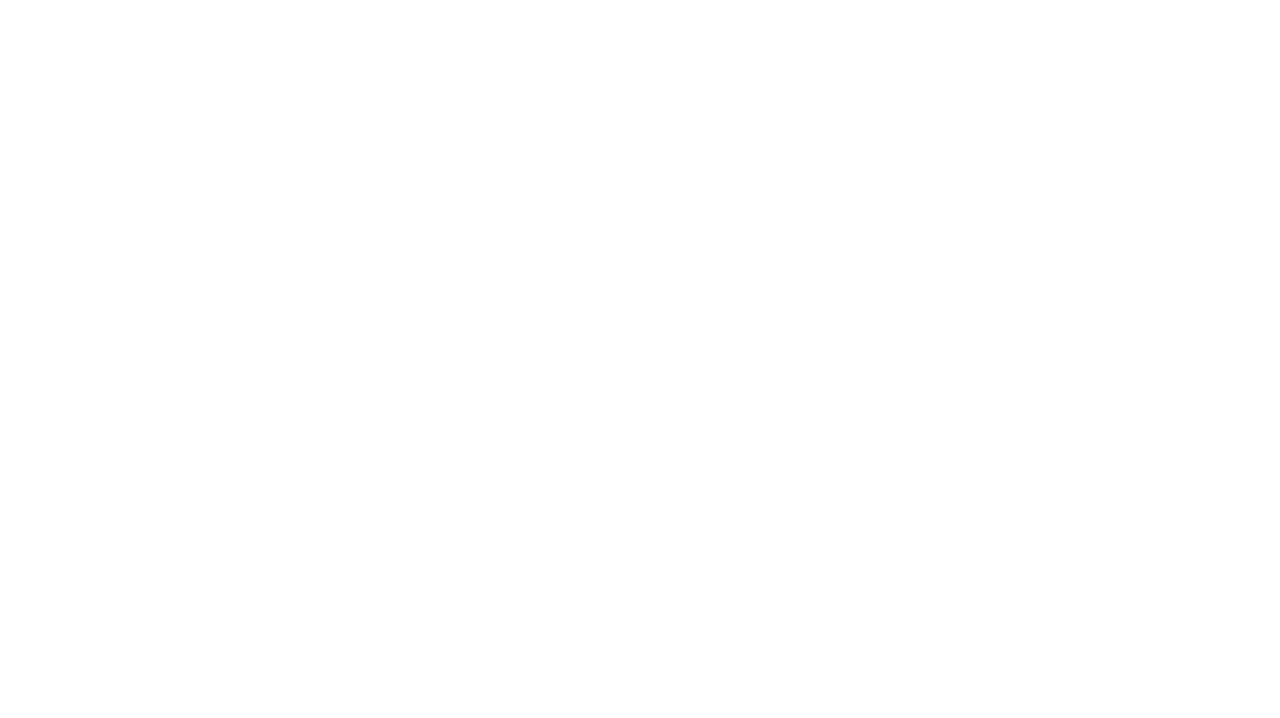
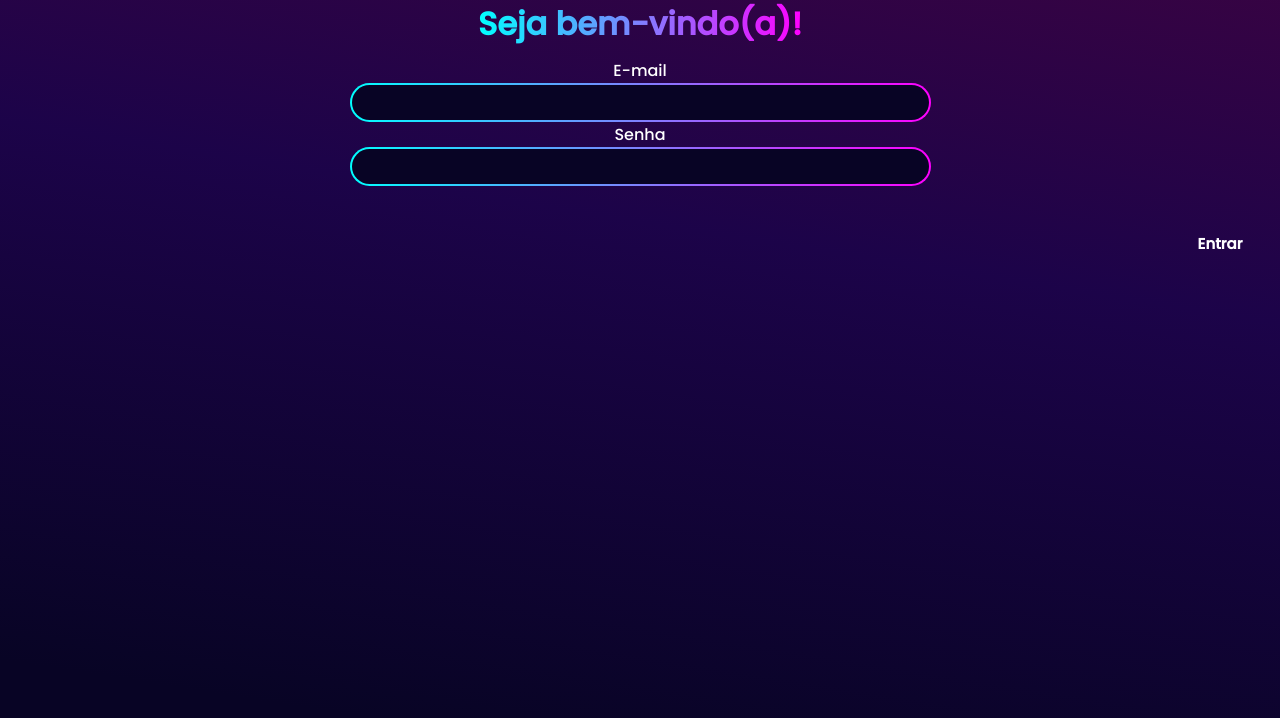
Before and after one commit to foliveiracamara/projeto-p.i-grupo-10, a React (Create React App) app in the folder projeto-react/onhome/: page / in a window 1280 px wide. Shown: the top 718 px of the page. Built offline with nearby package versions, Linux system fonts and the light colour scheme.

Commit message:
Adicionando estrutura - Login

```diff
--- a/projeto-react/onhome/src/App.js
+++ b/projeto-react/onhome/src/App.js
@@ -3,10 +3,12 @@ import './App.css';
 import Configuracoes from './pages/Dashboard/Configuracoes/Index';
 import Usuarios from './pages/Dashboard/Usuarios/Index';
 import InitialPage from './pages/InitialPage/InitialPage';
+import Login from './pages/Login/Index';
 
 function App() {
   return (
     <div className="App">
+        <Login />
     </div>
   );
 }
--- a/projeto-react/onhome/src/pages/Cadastro/DadosEmpresa/Index.jsx
+++ b/projeto-react/onhome/src/pages/Cadastro/DadosEmpresa/Index.jsx
@@ -1,7 +1,7 @@
 import React from 'react';
-import Input from "/Users/jesteves/projeto-p.i-grupo-10/projeto-react/onhome/src/components/Input/index.jsx"
+import Input from "../../../components/Input/index.jsx"
 
-function DadosEmpresa(){
+const DadosEmpresa = () => {
     return (
     <div className="dados-empresa-container">
         <label htmlFor="nome_fantasia">Nome Fantasia</label>
--- a/projeto-react/onhome/src/pages/Cadastro/EnderecoEmpresa/Index.jsx
+++ b/projeto-react/onhome/src/pages/Cadastro/EnderecoEmpresa/Index.jsx
@@ -1,6 +1,7 @@
 import React from "react";
-import Input from "/Users/jesteves/projeto-p.i-grupo-10/projeto-react/onhome/src/components/Input/index.jsx";
-function EnderecoEmpresa(formData, setFormData) {
+import Input from "../../../components/Input/index.jsx";
+
+const EnderecoEmpresa = (formData, setFormData) => {
   return (
     <div className="endereco-empresa-container">
 
--- a/projeto-react/onhome/src/pages/Cadastro/Form/Index.jsx
+++ b/projeto-react/onhome/src/pages/Cadastro/Form/Index.jsx
@@ -7,7 +7,7 @@ import "./Style.css"
 import GradientText from "../../../components/GradientText/index"
 import Menu from "../Menu/Index"
 
-function Form(props){
+const Form = (props) =>{
     const [page, setPage] = useState(0)
     const [formData, setFormData] = useState({
         nome_fantasia: "",
--- a/projeto-react/onhome/src/pages/Cadastro/Licenca/Index.jsx
+++ b/projeto-react/onhome/src/pages/Cadastro/Licenca/Index.jsx
@@ -1,7 +1,7 @@
 import React from 'react';
 import Input from '../../../components/Input';
 
-function Licenca(formData, setFormData){
+const Licenca = (formData, setFormData) =>{
     return (
         <div className="licenca-container" >
             <select name="options" id="" value={formData.opcoes} className='gradient-select'>
--- a/projeto-react/onhome/src/pages/Cadastro/Menu/Index.jsx
+++ b/projeto-react/onhome/src/pages/Cadastro/Menu/Index.jsx
@@ -3,9 +3,6 @@ import "./Style.css"
 const Menu = (page) => {
 
 const steps =[1, 2, 3]
-
-
-
     return (
         <div >
                 <div className="steps">{steps}</div>
--- /dev/null
+++ b/projeto-react/onhome/src/pages/Login/Index.jsx
@@ -0,0 +1,24 @@
+import React from 'react';
+import Button from '../../components/Button/Button';
+import GradientText from '../../components/GradientText';
+import Input from '../../components/Input';
+import "./Style.css"
+
+const Login = () => {
+    return (
+        <div className='form-background'>
+
+            <GradientText title={"Seja bem-vindo(a)!"} />
+            <label htmlFor="">E-mail</label>
+            <Input height={"25px"} width={"537px"}/>
+            <label htmlFor="">Senha</label>
+            <Input height={"25px"} width={"537px"}/>
+            <Button >Entrar</Button>
+
+        </div>
+
+    )
+
+}
+
+export default Login
--- /dev/null
+++ b/projeto-react/onhome/src/pages/Login/Style.css
@@ -0,0 +1,14 @@
+.form-background {
+    height: 100vh;
+    width: 100%;
+    background: linear-gradient(9deg, rgba(8,4,37,0.8379945728291316) 14%, rgba(92,1,188,0.23855479691876746) 68%, rgba(255,0,201,0.18253238795518212) 100%);}
+
+label {
+    color: white;
+}
+
+body {
+    margin: 0;
+    background: rgb(8,4,37);
+
+}
```
